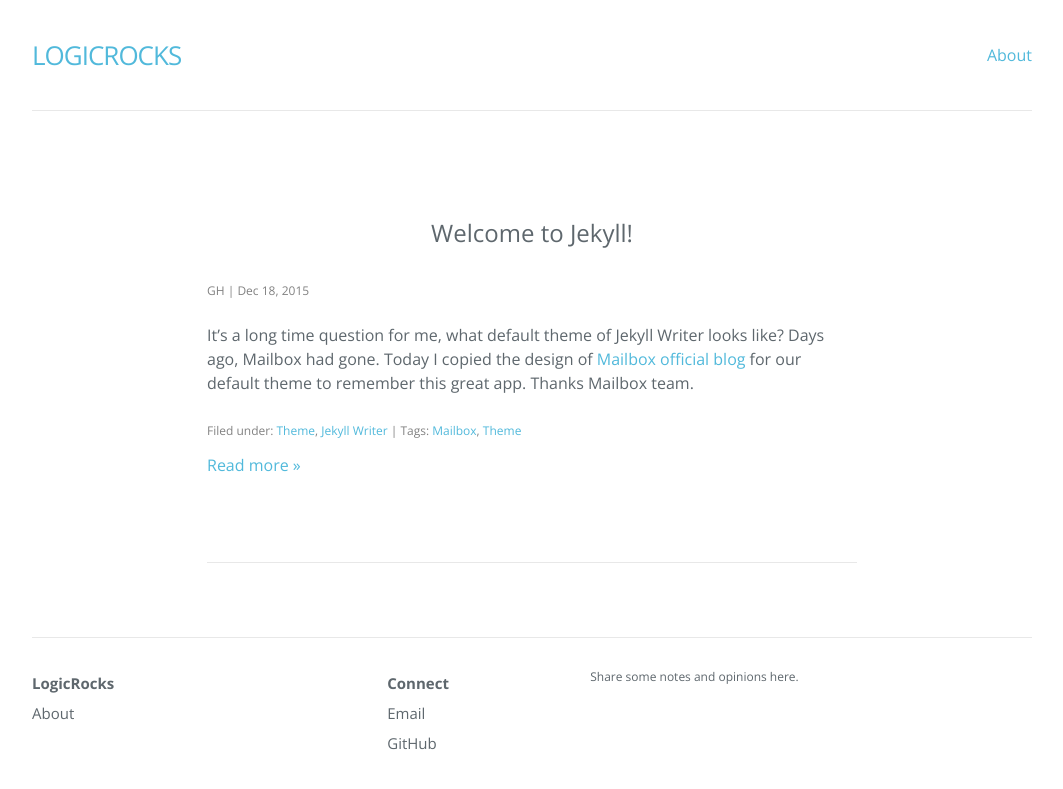
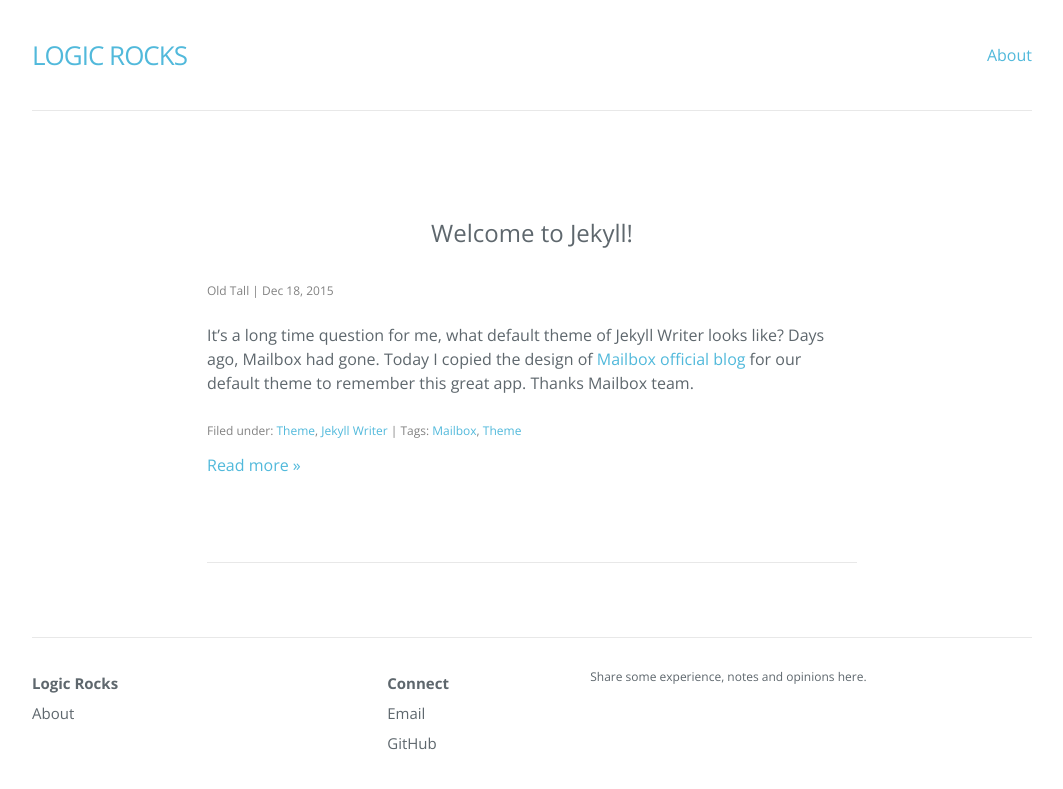
Before and after one commit to ghlogic123/ghlogic123.github.io, a Jekyll site: the page built from index.html, in a window 1280 px wide. Shown: the top 789 px of the page, without its empty margins (108-1171 px from the left). Built offline with Jekyll 4.4.1, drawn with Linux system fonts in a browser that asks for light colours; nearby versions of some CDN libraries; the list of posts is cut into pages by our own code.

Commit message:
Update Configuration

```diff
--- a/_config.yml
+++ b/_config.yml
@@ -1,7 +1,7 @@
 # Created by Jekyll Writer
-title: LogicRocks
-author: GH
-description: Share some notes and opinions here.
+title: Logic Rocks
+author: Old Tall
+description: 'Share some experience, notes and opinions here.'
 permalink: '/:year/:month/:day/:title/'
 paginate: 6
 paginate_path: '/page/:num/'
@@ -10,4 +10,4 @@ gems:
   - jekyll-paginate
 markdown: kramdown
 baseurl: ''
-email: ghlogic123@outlook.com
+email: ghlogic123
```
